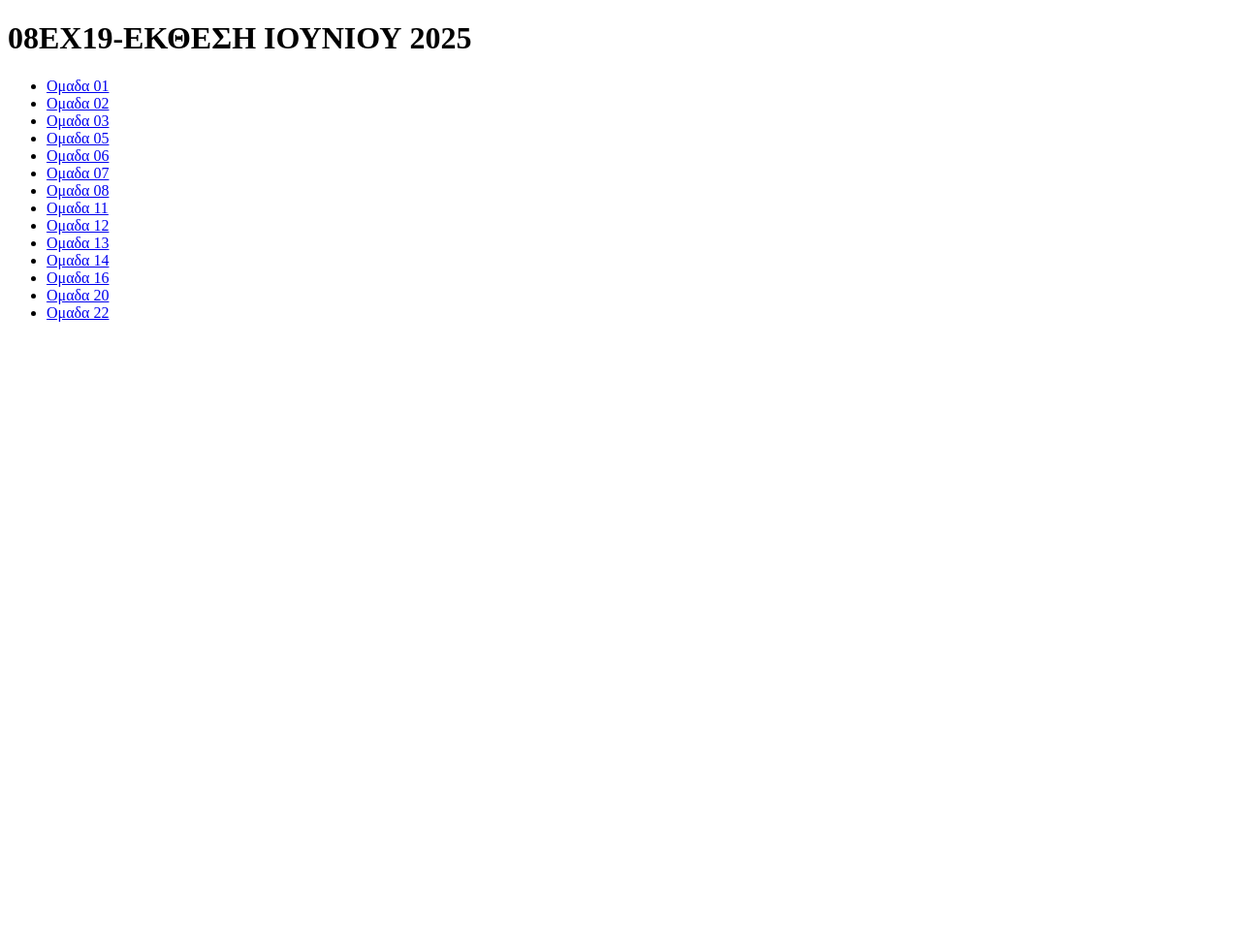
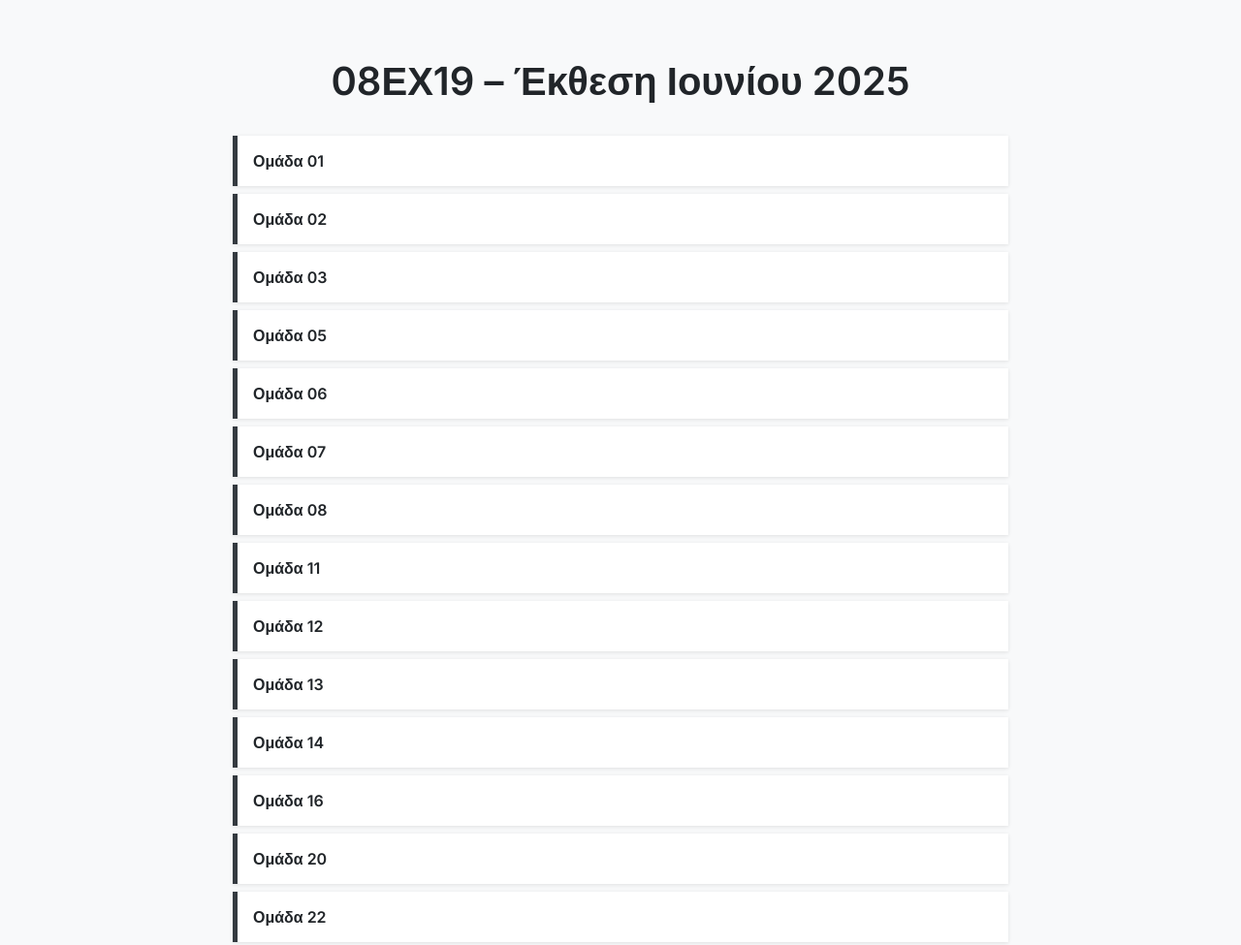
Before and after one commit to AnatoliManolidou/Architecture_Exposition, a plain HTML site: page index.html in a window 1280 px wide. Shown: the whole page at 97% size. Before the commit the page ends 800 px from the top, so only its background shows below. Drawn offline with Linux system fonts and the light colour scheme.

Commit message:
main-frame

```diff
--- a/index.html
+++ b/index.html
@@ -1,26 +1,73 @@
 <!DOCTYPE html>
-<html lang="en">
+<html lang="el">
 <head>
   <meta charset="UTF-8" />
-  <title>My Projects</title>
+  <meta name="viewport" content="width=device-width, initial-scale=1.0" />
+  <title>08ΕΧ19 - Έκθεση Ιουνίου 2025</title>
+  <link href="https://fonts.googleapis.com/css2?family=Inter:wght@400;600&display=swap" rel="stylesheet" />
+  <style>
+    body {
+      font-family: 'Inter', sans-serif;
+      background-color: #f8f9fa;
+      margin: 0;
+      padding: 2rem;
+      color: #212529;
+      max-width: 800px;
+      margin: auto;
+    }
+
+    h1 {
+      text-align: center;
+      font-size: 2.5rem;
+      margin-bottom: 2rem;
+    }
+
+    ul {
+      list-style: none;
+      padding: 0;
+    }
+
+    li {
+      margin: 0.5rem 0;
+      background-color: #ffffff;
+      padding: 1rem;
+      border-left: 5px solid #343a40;
+      box-shadow: 0 1px 4px rgba(0,0,0,0.1);
+      transition: background 0.3s;
+    }
+
+    li:hover {
+      background: #f1f1f1;
+    }
+
+    a {
+      text-decoration: none;
+      color: #212529;
+      font-weight: 600;
+    }
+
+    a:hover {
+      text-decoration: underline;
+    }
+  </style>
 </head>
 <body>
-  <h1>08ΕΧ19-ΕΚΘΕΣΗ ΙΟΥΝΙΟΥ 2025</h1>
+  <h1>08ΕΧ19 – Έκθεση Ιουνίου 2025</h1>
   <ul>
-    <li><a href="Team1/">Ομαδα 01</a></li>
-    <li><a href="Team2/">Ομαδα 02</a></li>
-    <li><a href="Team3/">Ομαδα 03</a></li>
-    <li><a href="Team5/">Ομαδα 05</a></li>
-    <li><a href="Team6/">Ομαδα 06</a></li>
-    <li><a href="Team7/">Ομαδα 07</a></li>
-    <li><a href="Team8/">Ομαδα 08</a></li>
-    <li><a href="Team11/">Ομαδα 11</a></li>
-    <li><a href="Team12/">Ομαδα 12</a></li>
-    <li><a href="Team13/">Ομαδα 13</a></li>
-    <li><a href="Team14/">Ομαδα 14</a></li>
-    <li><a href="Team16/">Ομαδα 16</a></li>
-    <li><a href="Team20/">Ομαδα 20</a></li>
-    <li><a href="Team22/">Ομαδα 22</a></li>
+    <li><a href="Team1/">Ομάδα 01</a></li>
+    <li><a href="Team2/">Ομάδα 02</a></li>
+    <li><a href="Team3/">Ομάδα 03</a></li>
+    <li><a href="Team5/">Ομάδα 05</a></li>
+    <li><a href="Team6/">Ομάδα 06</a></li>
+    <li><a href="Team7/">Ομάδα 07</a></li>
+    <li><a href="Team8/">Ομάδα 08</a></li>
+    <li><a href="Team11/">Ομάδα 11</a></li>
+    <li><a href="Team12/">Ομάδα 12</a></li>
+    <li><a href="Team13/">Ομάδα 13</a></li>
+    <li><a href="Team14/">Ομάδα 14</a></li>
+    <li><a href="Team16/">Ομάδα 16</a></li>
+    <li><a href="Team20/">Ομάδα 20</a></li>
+    <li><a href="Team22/">Ομάδα 22</a></li>
   </ul>
 </body>
 </html>
```
